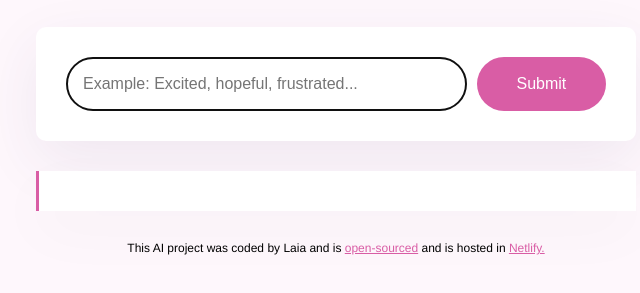
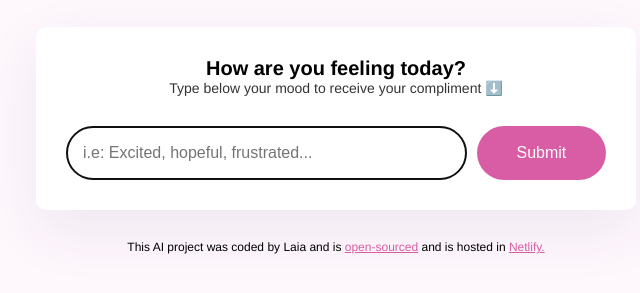
Before and after one commit to lpb1602/compliment-generator, a plain HTML site: page index.html in a window 1280 px wide. Shown: the part 177-470 px from the top of the page, without its empty margins (304-944 px from the left). Drawn offline with nearby package versions, Linux system fonts and the light colour scheme.

Commit message:
Improved the UX

```diff
--- a/index.html
+++ b/index.html
@@ -14,12 +14,15 @@
         <h1>Compliment AI Generator</h1>
       </header>
       <main>
+        <div class="form-question">
+          <h3>How are you feeling today?</h3>
+          <p>Type below your mood to receive your compliment ⬇️</p>
           <form id="compliment-generator">
             <input
               type="text"
               name=""
               id="user-instructions"
-            placeholder="Example: Excited, hopeful, frustrated..."
+              placeholder="i.e: Excited, hopeful, frustrated..."
               autofocus
               required
               autocomplete="off"
@@ -27,7 +30,8 @@
             />
             <input type="submit" class="submit-button" />
           </form>
-        <div id="compliment" class="compliment"></div>
+        </div>
+        <div id="compliment" class="compliment hidden"></div>
       </main>
 
       <footer>
--- a/src/index.js
+++ b/src/index.js
@@ -15,6 +15,10 @@ function generateCompliment(event) {
     "You are a friendly AI assistant. Your mission is to generate a short compliment based on the users mood. Truncate text if needed. Sign your compliment with '- SheCodes AI' in a <strong> element after a <br> element";
   let apiURL = `https://api.shecodes.io/ai/v1/generate?prompt=${prompt}&context=${context}&key=${key}`;
 
+  let complimentElement = document.querySelector("#compliment");
+  complimentElement.classList.remove("hidden");
+  complimentElement.innerHTML = "Generating your compliment... ✨";
+
   axios.get(apiURL).then(displayCompliment);
 }
 
--- a/src/style.css
+++ b/src/style.css
@@ -23,13 +23,28 @@ h1 {
   text-align: center;
 }
 
-form {
+h3 {
+  text-align: center;
+  font-size: 20px;
+  margin: auto;
+}
+
+p {
+  text-align: center;
+  opacity: 0.8;
+  font-size: 14px;
+  margin-top: 0;
+  margin-bottom: 30px;
+}
+.form-question {
   padding: 30px;
   background-color: white;
   box-shadow: 0px 20px 60px rgba(64, 50, 100, 0.08);
   border-radius: 10px;
+  margin-bottom: 30px;
+}
+form {
   display: flex;
-  margin-bottom: 30px;
 }
 
 footer {
@@ -71,3 +86,7 @@ footer {
 .compliment strong {
   color: #d95da5;
 }
+
+.hidden {
+  display: none;
+}
```
Lines whose indentation alone changed are shown as unchanged.
